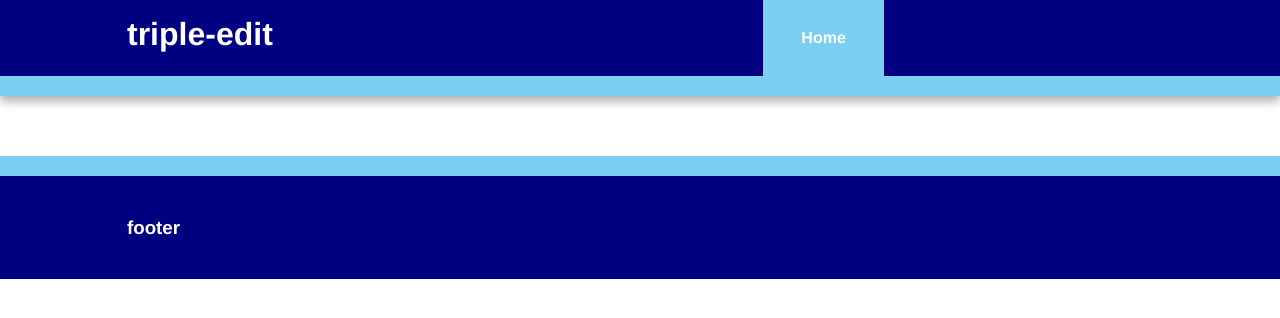
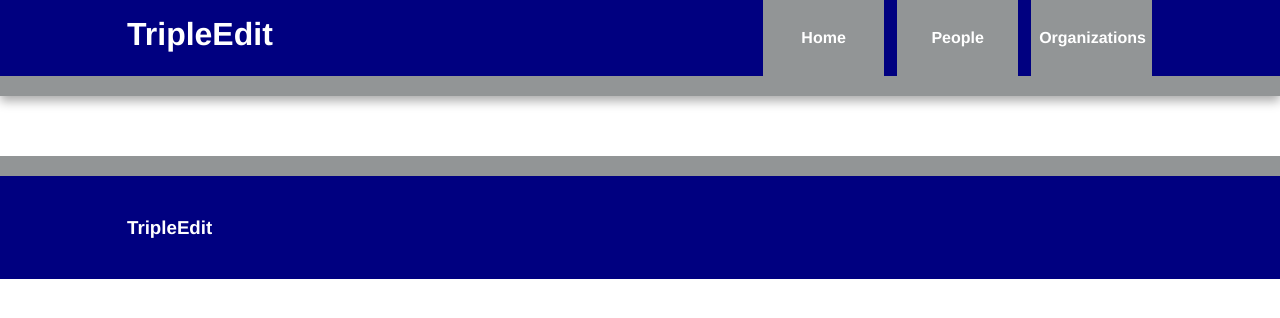
Before and after one commit to lawlesst/triple-edit, a Django app: template templates/layout.html in a window 1280 px wide. Shown: the top 318 px of the page. Run offline with Django 3.2, Linux system fonts and the light colour scheme; the template is opened without the code that fills it, so the values that code supplies are empty; parts of the project's set-up code (start-up, migrations or seed data) failed here and were passed over; some libraries are stand-ins or nearby versions.

Commit message:
Browse pages.  Cleanup.

```diff
--- a/edit/urls.py
+++ b/edit/urls.py
@@ -12,6 +12,8 @@ from views import (
 
 
 urlpatterns = patterns('',
+    url(r'^people/$', IndexView.as_view(), name='people'),
+    url(r'^organizations/$', IndexView.as_view(), name='organizations'),
     url(r'^person/(?P<local_name>[a-z0-9]+)/$', PersonView.as_view(), name='person'),
     url(r'^org/(?P<local_name>[a-z0-9]+)/$', UniversityView.as_view(), name='organization'),
     url(r'^edit/', ResourceView.as_view(), name='edit'),
--- a/static/css/main.css
+++ b/static/css/main.css
@@ -4,6 +4,18 @@
    Author's custom styles
    ========================================================================== */
 
+.header-container {
+    border-bottom: 20px solid #929596;
+}
+
+.footer-container,
+.main aside {
+    border-top: 20px solid #929596;
+}
+
+nav a {
+    background: #929596;
+}
 
 .ck-save {
     display: none;
--- a/templates/layout.html
+++ b/templates/layout.html
@@ -7,7 +7,7 @@
     <head>
         <meta charset="utf-8">
         <meta http-equiv="X-UA-Compatible" content="IE=edge,chrome=1">
-        <title>triple-edit</title>
+        <title>TripleEdit</title>
         <meta name="description" content="">
         <meta name="viewport" content="width=device-width, initial-scale=1">
 
@@ -25,10 +25,12 @@
 
         <div class="header-container">
             <header class="wrapper clearfix">
-                <h1 class="title"><a href="{% url 'edit:index' %}">triple-edit</a></h1>
+                <h1 class="title"><a href="{% url 'edit:index' %}">TripleEdit</a></h1>
                 <nav>
                     <ul>
                         <li><a href="{% url 'edit:index' %}">Home</a></li>
+                        <li><a href="{% url 'edit:people' %}">People</a></li>
+                        <li><a href="{% url 'edit:organizations' %}">Organizations</a></li>
                     </ul>
                 </nav>
             </header>
@@ -43,7 +45,7 @@
 
         <div class="footer-container">
             <footer class="wrapper">
-                <h3>footer</h3>
+                <h3>TripleEdit</h3>
             </footer>
         </div>
 
```
Also changed, not shown: edit/views.py (+43 -39 lines).
